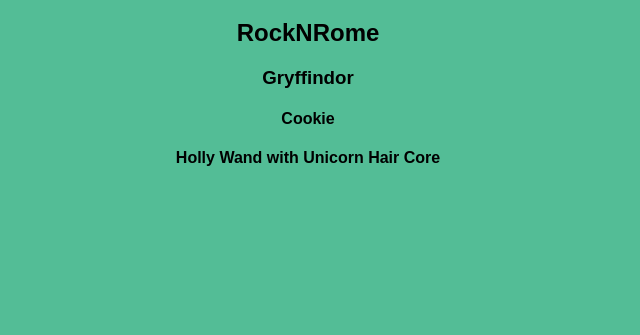
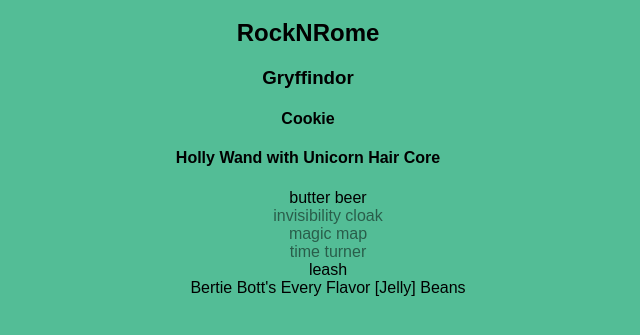
Before and after one commit to rocknrome/SEIR-SEAL-DAY-10-Homework, a plain HTML site: page index.html in a window 1280 px wide. Shown: the part 61-396 px from the top of the page, without its empty margins (332-972 px from the left). Drawn offline with nearby package versions, Linux system fonts and the light colour scheme.

Commit message:
Commit 3 - I added list elements

```diff
--- a/app.js
+++ b/app.js
@@ -2,6 +2,8 @@
 //     console.log('oops! I still have to link my jQuery properly!');
 //   } else {console.log('I did it! I linked jQuery and this js file!')};
 
+
+    //YEAR 1
 $(() => {
 	//query for div witd id "container"
     const $container = $('#container');
@@ -18,6 +20,9 @@ $(() => {
     const $h2 = $('<h2>').text('RockNRome');
         $container.append($h2);
 
+
+
+    //YEAR 2
     //h3 element
     const $h3 = $('<h3>').text('Gryffindor');
         $container.append($h3);
@@ -30,5 +35,16 @@ $(() => {
     const $h4Wand = $('<h4>').text('Holly Wand with Unicorn Hair Core');
         $container.append($h4Wand);
 
+    //unsorted list with attributes "storage" and "trunk"
+    const $ul = $('<ul>').attr('storage', 'trunk');
 
+    //adding list items
+    $ul.append($('<li>').text('butter beer'));
+    $ul.append($('<li>').text('invisibility cloak').addClass('secret'));
+    $ul.append($('<li>').text('magic map').addClass('secret'));
+    $ul.append($('<li>').text('time turner').addClass('secret'));
+    $ul.append($('<li>').text('leash').addClass('cat'));
+    $ul.append($('<li>').text('Bertie Bott\'s Every Flavor [Jelly] Beans'));
+
+    $container.append($ul);
 });
--- a/main.css
+++ b/main.css
@@ -2,3 +2,11 @@ body {background-color: #53bd96;       /*or any color of your choosing*/
     text-align: center;                  /*aligning text in the center of the body*/
     font-family: fantasy;
 }
+
+.secret {                       /*opacity set for "secret" class*/
+    opacity: 0.5;
+}
+
+li {                            /*no styling fo rthe list*/
+    list-style-type: none;
+}
```
